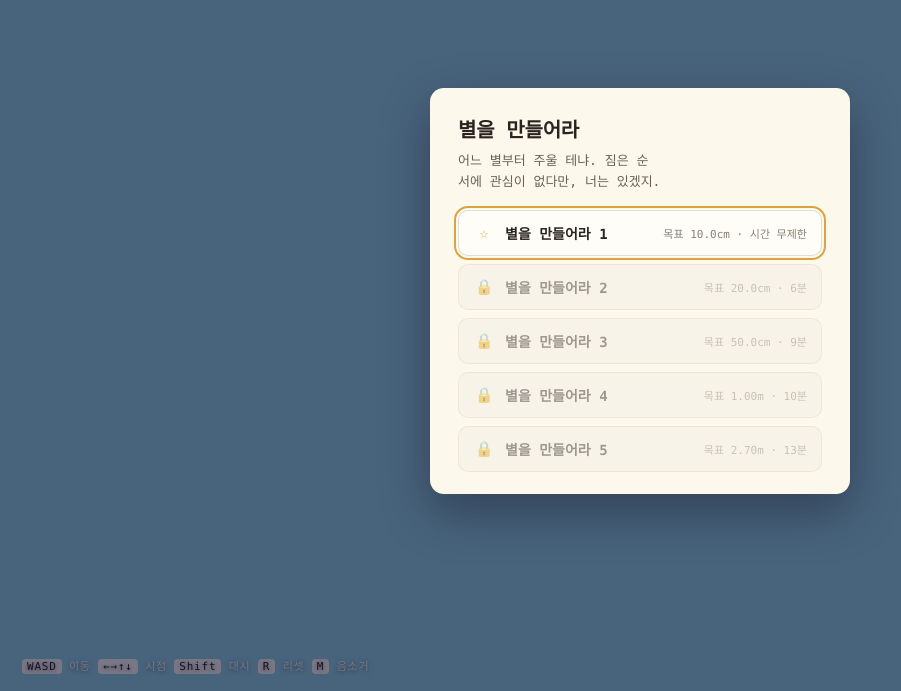
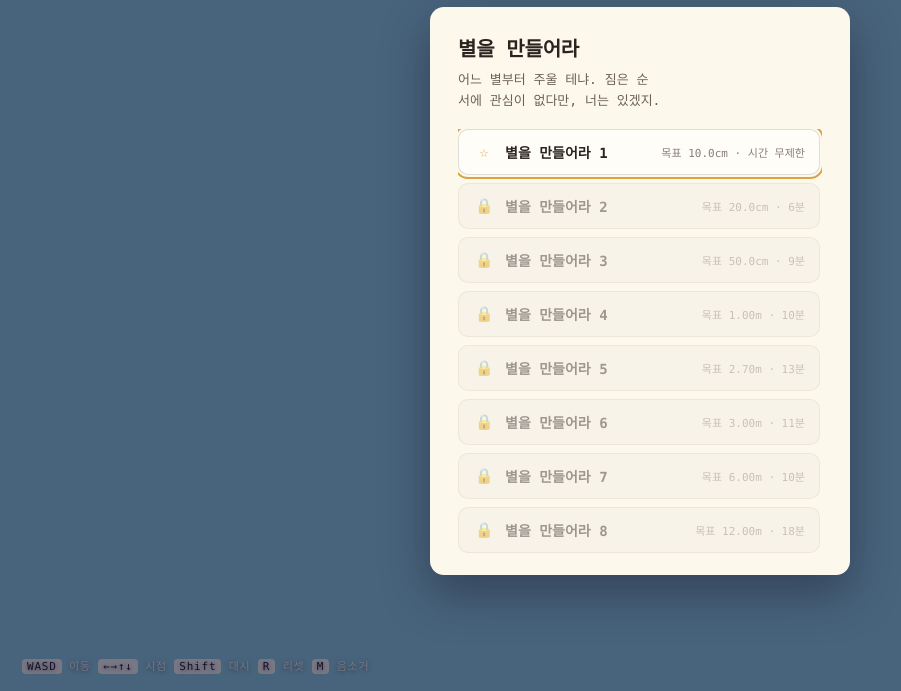
Before and after one commit to Gooreum/katamari, a website built with Vite: page index.html in a window 1280 px wide. Shown: the part 109-800 px from the top of the page, without its empty margins (0-901 px from the left). Built offline with nearby package versions, Linux system fonts and the light colour scheme.

Commit message:
feat: 별을 만들어라 6·7·8 추가와 미터급 왕의 평가

```diff
--- a/src/game/Stage.ts
+++ b/src/game/Stage.ts
@@ -46,16 +46,28 @@ export interface StageRule {
 }
 
 /**
- * 원작 값. 다섯 판이 **두 맵을 재사용**한다 — 1·2·4는 타케다 저택, 3·5는 동네.
+ * 원작 값. 여덟 판이 **세 맵을 재사용**한다 — 1·2·4는 타케다 저택, 3·5·8은 동네,
+ * 6·7은 World의 어친타운.
  *
  * 이름이 `HOUSE_STAGES`였는데 절반이 동네라 이미 거짓말이었다. `STAGES`로 고쳤다.
  *
- * ## 시작 크기 — 아직 5cm 하나뿐이다
+ * ## 시작 크기 — 6·7번 50cm, 8번 10cm만 확인됐다
  *
- * 조사에서 **6·7번이 "Starting Size 50cm"로 명시**된 걸 찾았다. 스테이지별 시작
- * 크기가 실제로 있다는 뜻이다. 그런데 **4·5번의 값은 어느 자료에도 없다.**
- * 그래서 이번에도 전부 5cm로 둔다 — 지어내지 않는다.
- * `StageRule.start`는 6·7번(50cm)을 만들 때 넣으면 된다.
+ * **6·7번이 "Starting Size 50cm", 8번이 10cm**로 명시된 걸 찾았다. 스테이지별 시작
+ * 크기가 실제로 있다는 뜻이다. 그런데 **2~5번의 값은 어느 자료에도 없다.**
+ * 그래서 그 넷은 1번 값(5cm)을 그대로 둔다 — 지어내지 않는다.
+ *
+ * ## 6번은 확증도가 낮다 — 두 군데가 그렇다
+ *
+ * **무대**: 명시한 자료를 못 찾았다. 선물 위치가 "주유소 뒤 교정, 정글짐 옆"인데
+ * 그건 어친타운의 특징(양 끝의 공원과 학교)이라 World로 잡았다. **추정이다.**
+ * **제한시간**: 10분과 11분으로 엇갈렸다. 더 구체적인 쪽(11분 = 660초)을 택했다.
+ *
+ * ## 8번 무대는 Town이다 — World가 아니다
+ *
+ * 8번의 Roadway는 **Town 구역**이다 (Urchin Town이 World 구역인 것과 반대다).
+ * 그래서 8번은 새 맵이 아니라 동네 맵을 재사용한다 — 우리 동네에 이미
+ * 「호숫가 도로」가 있다.
  *
  * ## 5번 목표는 2m70cm다 — 2m80cm가 아니다
  *
@@ -69,6 +81,9 @@ export const STAGES: readonly StageRule[] = [
   { id: 'star3', name: '별을 만들어라 3', target: 0.50, limit: 540, area: 'town', start: 0.05 },
   { id: 'star4', name: '별을 만들어라 4', target: 1.00, limit: 600, area: 'house', start: 0.05 },
   { id: 'star5', name: '별을 만들어라 5', target: 2.70, limit: 780, area: 'town', start: 0.05 },
+  { id: 'star6', name: '별을 만들어라 6', target: 3.00, limit: 660, area: 'world', start: 0.50 },
+  { id: 'star7', name: '별을 만들어라 7', target: 6.00, limit: 600, area: 'world', start: 0.50 },
+  { id: 'star8', name: '별을 만들어라 8', target: 12.00, limit: 1080, area: 'town', start: 0.10 },
 ];
 
 /** 옛 이름. 도구·기존 e2e가 아직 쓴다 — 같은 배열을 가리킨다. */
--- a/src/narrative/script.king.ts
+++ b/src/narrative/script.king.ts
@@ -82,6 +82,8 @@ export const KING: Script = {
       { minDiameter: 0.50, text: '훌륭하다. 어젯밤 일은 이걸로 없던 것이 되었다. 그렇지?' },
       { minDiameter: 1.00, text: '미터라. 짐이 셈을 다시 해야 하는 크기구나. 귀찮게.' },
       { minDiameter: 2.50, text: '이 정도면 별이라 불러도 아무도 항의하지 않겠다. 짐 빼고.' },
+      { minDiameter: 5.00, text: '5미터라. 지구인들이 저것을 뭐라 부르는지 짐은 모른다. 알 필요도 없고.' },
+      { minDiameter: 10.00, text: '이만하면 짐이 부순 것 하나쯤은 덮겠구나. 하나쯤은.' },
     ],
   },
 };
--- a/src/styles.css
+++ b/src/styles.css
@@ -346,6 +346,13 @@ kbd {
 
 .select-card {
   width: min(420px, 100%);
+  /**
+   * 판이 여덟이 되면서 카드가 짧은 창(노트북 가로 모드)보다 길어졌다.
+   * 넘치면 잘린 채 스크롤도 안 돼서 마지막 판을 못 고른다 — 목록만 굴린다.
+   */
+  max-height: calc(100vh - 48px);
+  display: flex;
+  flex-direction: column;
   padding: 26px 28px 22px;
   border-radius: 14px;
   background: #fdf8ec;
@@ -376,6 +383,9 @@ kbd {
   display: grid;
   gap: 8px;
   margin-top: 18px;
+  overflow-y: auto;
+  /* 스크롤 막대가 행 테두리를 먹지 않게 */
+  padding-right: 2px;
 }
 
 .select-row {
```
